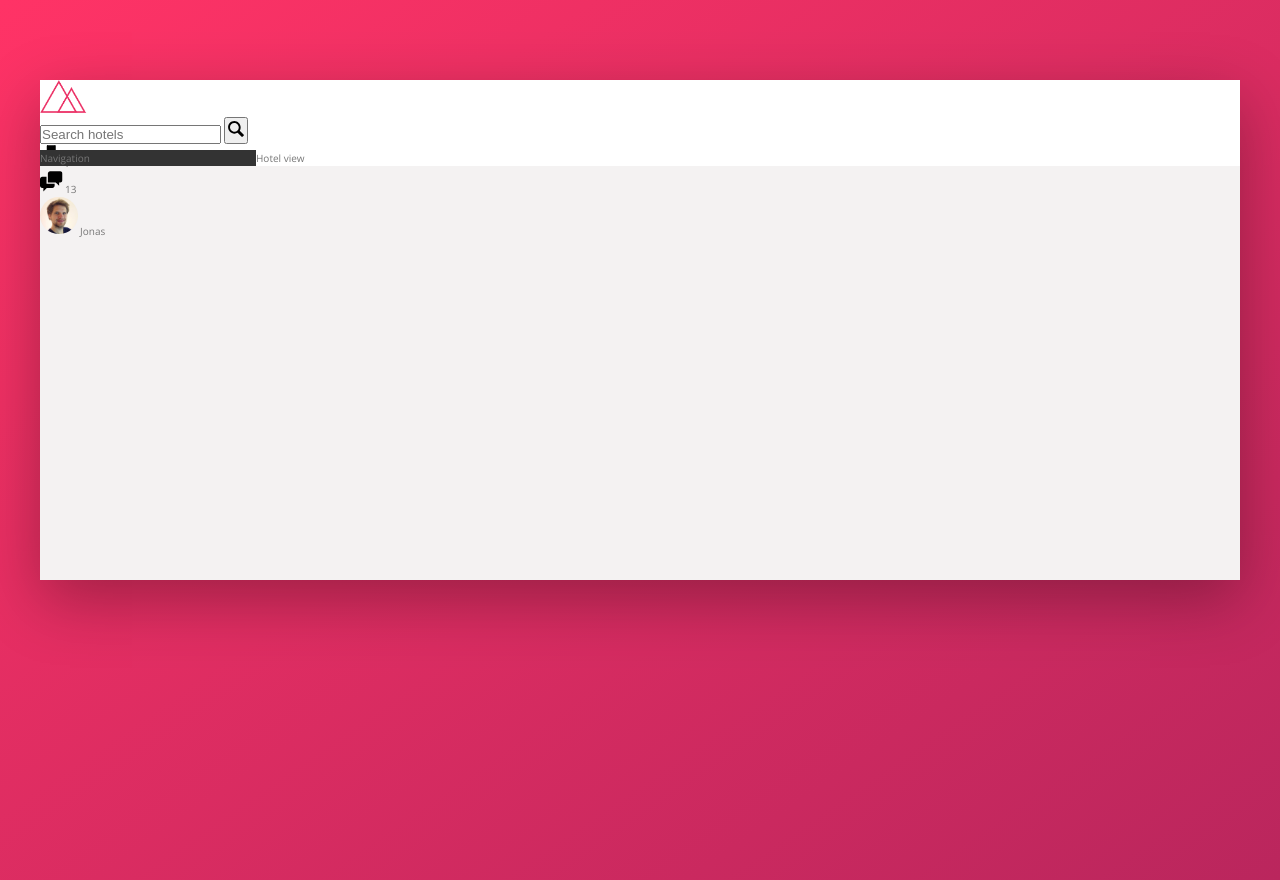
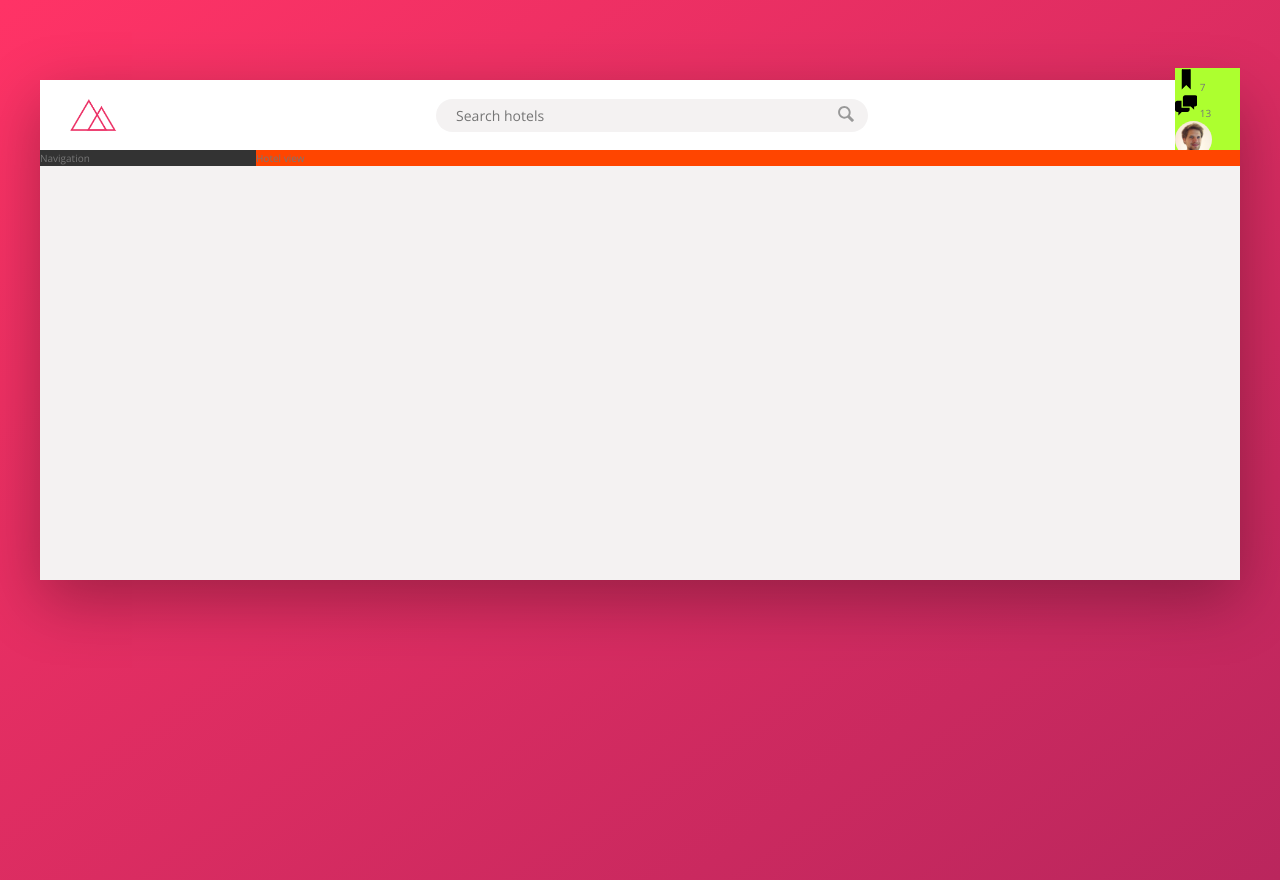
Before and after one commit to codecamjam/advanced-css-course, a website: page Trillo/index.html in a window 1280 px wide. Drawn offline with nearby package versions, Linux system fonts and the light colour scheme.

Commit message:
l76 building the header pt 2

```diff
--- a/Trillo/sass/_components.scss
+++ b/Trillo/sass/_components.scss
@@ -2,26 +2,69 @@
 //LOGO
 .logo {
   height: 3.25rem;
+  margin-left: 3rem;
 }
 
 ////////////////////////////////////////////////////
 //SEARCH
 .search {
+  flex: 0 0 40%;
+  display: flex;
+  align-items: center;
+  justify-content: center;
+
   &__input {
+    font-family: inherit;
+    font-size: 1.4rem;
+    background-color: var(--color-grey-light-2);
+    border: none;
+    color: inherit;
+    padding: 0.7rem 2rem;
+    border-radius: 100px;
+    width: 90%;
+    transition: all 0.2s;
+    margin-right: -3.25rem;
+
+    &:focus {
+      outline: none;
+      width: 100%;
+      background-color: var(--color-grey-light-3);
+    }
+
+    &::-webkit-input-placeholder,
+    &::placeholder {
+      font-weight: 100;
+    }
+  }
+
+  &__input:focus &__button {
+    background-color: var(--color-grey-light-3);
   }
 
   &__button {
+    border: none;
+    background-color: var(--color-grey-light-2);
+
+    &:focus {
+      outline: none;
+    }
+
+    &:active {
+      transform: translateY(2px);
+    }
   }
 
   &__icon {
     height: 2rem;
     width: 2rem;
+    fill: var(--color-grey-dark-3);
   }
 }
 
 ////////////////////////////////////////////////////
 //USER NAVIGATION
 .user-nav {
+  background-color: greenyellow;
   &__icon-box {
   }
 
--- a/Trillo/sass/_layout.scss
+++ b/Trillo/sass/_layout.scss
@@ -10,6 +10,9 @@
   height: 7rem;
   background-color: #fff;
   border-bottom: var(--color-grey-light-2);
+  display: flex;
+  justify-content: space-between;
+  align-items: center;
 }
 
 .content {
@@ -22,6 +25,6 @@
 }
 
 .hotel-view {
-  background-color: #fff;
+  background-color: orangered;
   flex: 1;
 }
```
Also changed, not shown: Trillo/css/style.comp.css.
